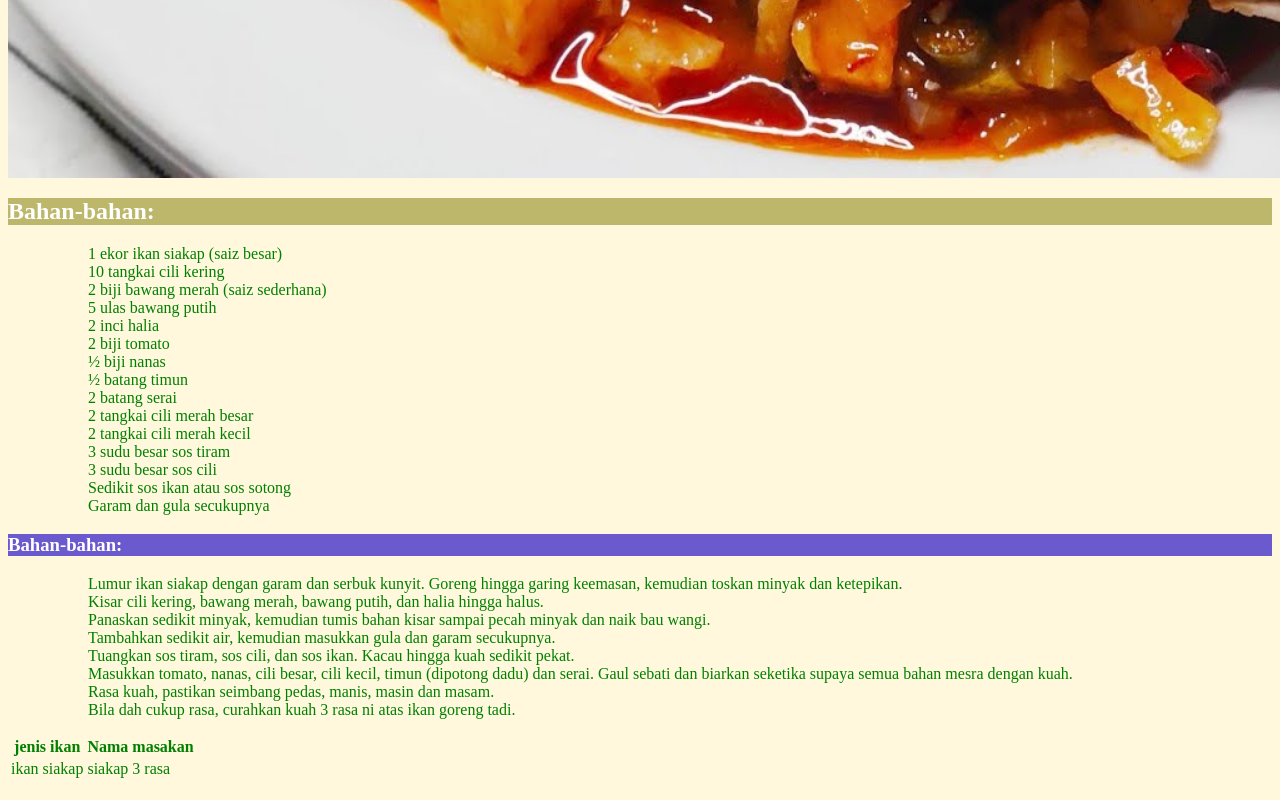
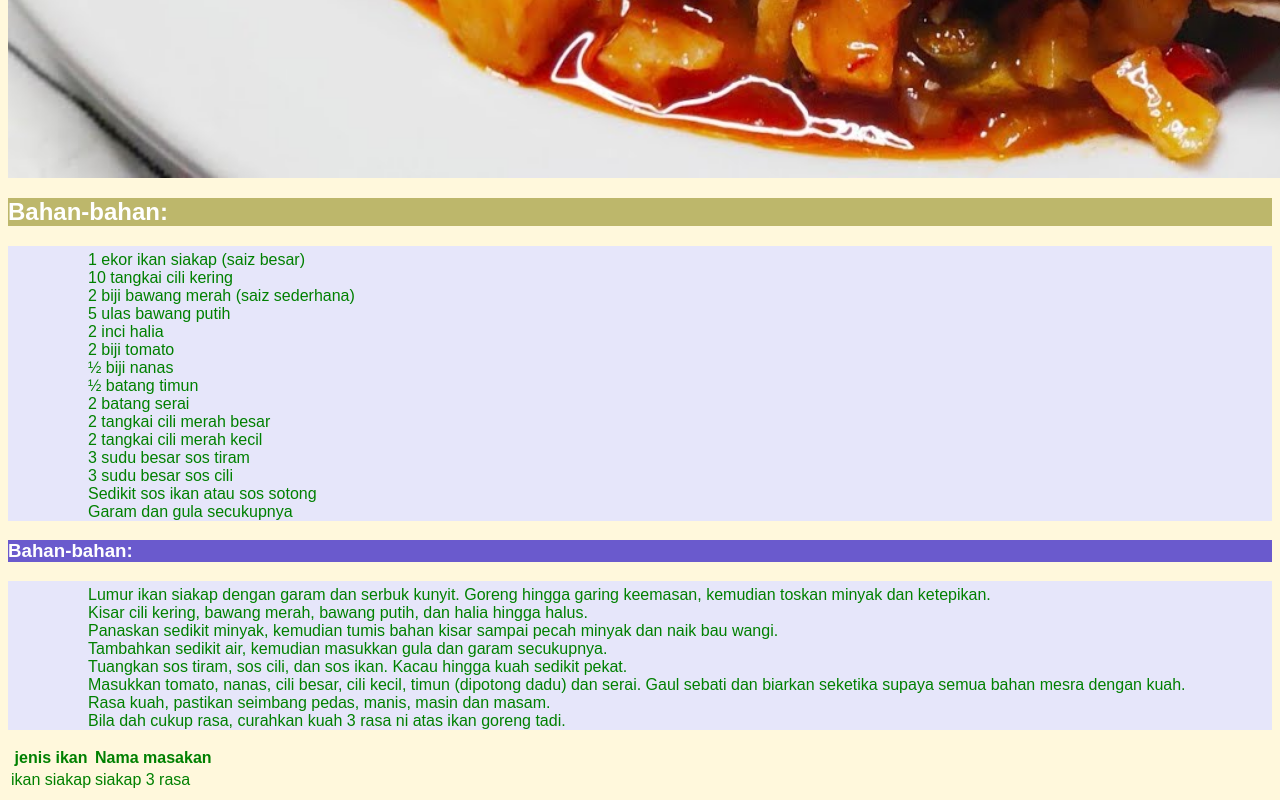
Before and after one commit to basirah25/assignment, a plain HTML site: page index.html in a window 1280 px wide. Shown: the part 1184-1984 px from the top of the page. Drawn offline with Linux system fonts and the light colour scheme.

Commit message:
Add files via upload

```diff
--- a/ayam masak merah.html
+++ b/ayam masak merah.html
@@ -1,4 +1,22 @@
+<html>
+<head>
+
+<title>COOKING </title>
+<link rel="stylesheet" href="style.css">
+</head>
+
+<style>
+
+body {
+background-color:grey;
+color:green;}
+body{
+font-family: arial;}
+</style>
+
+<body>
 <h1 style="background-color:Crimson; text-align:center; color:white"> Ayam Masak Merah </h1>
+
 
 <a href = "index.html"> <img src = "image/ikan2.jpg" height ="50%">
 <a href = "index.html"> Main menu </a>
@@ -48,3 +66,4 @@
 <li>Masukkan sos sili, sos tiram dan gula melaka. Masukkan gula melaka sedikit demi sedikit dan cuba rasa manisnya mengikut selera anda. Tambah sedikit air jika kuah sambal terlalu kering. Teruskan masak selama 5-10 minit. Perasakan dengan garam secukup rasa.</li>
 
 <li>Sebelum angkat, masukkan bawang besar yang dipototong bulat. Kacau seketika.</li> </ol>
+</body>
--- a/index.html
+++ b/index.html
@@ -1,4 +1,21 @@
+<html>
+<head>
+
+<title>COOKING </title>
+<link rel="stylesheet" href="style.css">
+</head>
+
+<style>
+
+body {
+background-color:grey;
+color:green;}
+body{
+font-family: arial;}
+</style>
+
 <h1 style="background-color:powderblue; text-align:center; color:black"> RESEPI SIAKAP 3 RASA </h1>
+
 
 <a href = "ayam masak merah.html"> <img src = "image/ayam.jpg" height ="50%">
 <a href = "ayam masak merah.html"> ayam </a>
--- /dev/null
+++ b/style.css
@@ -0,0 +1,16 @@
+h1 {
+background-color :grey;
+color:green;}
+
+body {
+	font-family:arial;
+	background-color:#6495ED;}
+
+p { color:purple;}
+
+ul {background-color:Lavender;
+boarder: solid 5px;
+boarder-color:blue;
+boarder-top-style: dotted;
+boarder-bottom-style: dashed;
+padding-top:5px}
```
